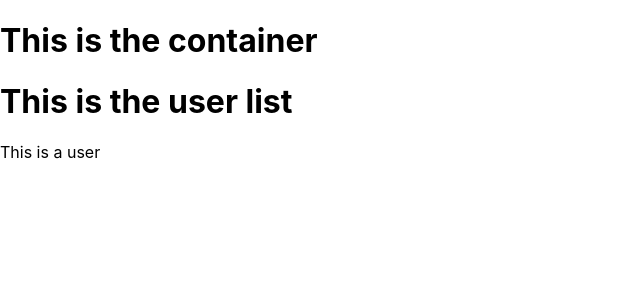
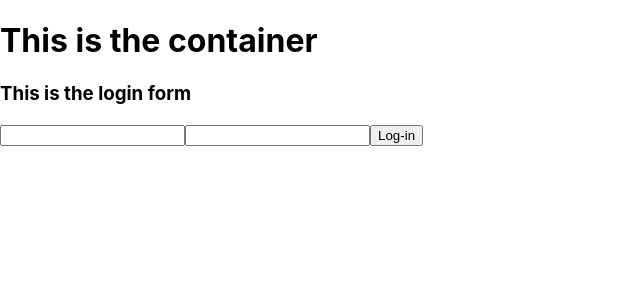
Before and after one commit to mehlia/capstone-project-group-3, a React (Create React App) app in the folder client/schedulism_app/: page / in a window 1280 px wide. Shown: the top 300 px of the page, without its empty margins (0-640 px from the left). Built offline with nearby package versions, Linux system fonts and the light colour scheme; no server answers.

Commit message:
added logInForm skeleton to be used on the home page

```diff
--- a/client/schedulism_app/src/component/LogInForm.js
+++ b/client/schedulism_app/src/component/LogInForm.js
@@ -1,7 +1,55 @@
+import { useState } from "react";
+
 const LogInForm = () => {
+
+    const [name, setName] = useState("");
+    const [password, setPassword] = useState();
+
+    const validateUser = async (password) => {
+        try{
+
+        } catch (error) {
+            throw new Error("Invalid user info")
+        }
+    }
+
+    const handleFormSubmit = (event) => {
+        if(!name || !password){
+            alert("Please provide your username and password below.")
+            return;
+        } else {
+            validateUser(password).catch((error) => {
+                alert("Incorrect user info");
+              });
+        }
+
+        event.preventDefault();
+        const newUser = {
+            name: name,
+            password: password,
+        }
+
+//      resets username and password ( could remove )
+        setName("");
+        setPassword("");
+
+    }
+
+
     return (
     <>
-    <h1>THis is the login form</h1>
+    <section class="login-form">
+        <section class="login-title">
+            <h1>This is the login form</h1>
+        </section>
+        <div class="form-container" >
+            <form class="username-form" onSubmit={(event) => handleFormSubmit(event)}>
+                <input type="username"/>
+                <input type="password"/>
+                <input class="abcd"type="submit" value={"Log-in"}/>
+            </form>
+        </div>
+    </section>
     </> );
 }
 
--- a/client/schedulism_app/src/containers/PapierContainer.js
+++ b/client/schedulism_app/src/containers/PapierContainer.js
@@ -1,5 +1,7 @@
-import { useState, useEffect } from "react";
+import { useState, useEffect, createContext } from "react";
 import UserList from "../component/UserList";
+import NewUserForm from "../component/NewUserForm";
+import LogInForm from "../component/LogInForm";
 
 const PapierContainer = () => {
 
@@ -19,7 +21,7 @@ const PapierContainer = () => {
         setUserToFind(jsonData);
     }
 
-    const fetchAllShifts = async (shiftRotationId, requesterId) => {
+    const fetchAllUserShifts = async (shiftRotationId, requesterId) => {
         const response = await fetch(`http://localhost:8080/shift-rotations/${shiftRotationId}/users/${requesterId}`);
         const jsonData = await response.json();
         setShifts(jsonData);
@@ -27,15 +29,14 @@ const PapierContainer = () => {
 
     useEffect(() => {
         fetchAllUsers(1);
-        fetchAllShifts(1,1);
+        fetchAllUserShifts(1,1);
         fetchUserById(1,3);
     },[])
 
     return (
     <>
         <h1>This is the container</h1>
-        <UserList />
-
+        <LogInForm/>
     </>
     );
 }
```
